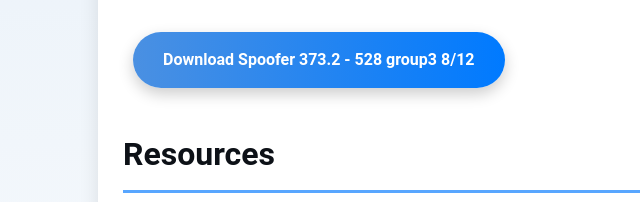
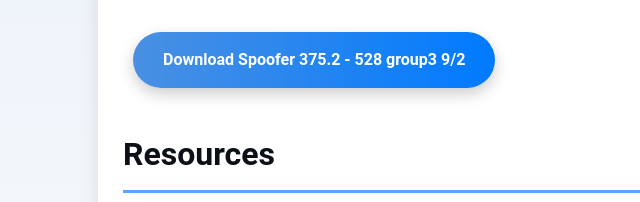
Before and after one commit to pogogg/group3, a plain HTML site: page index.html in a window 1280 px wide. Shown: the part 485-687 px from the top of the page, 37-677 px from the left. Drawn offline with Linux system fonts and the light colour scheme.

Commit message:
Add files via upload

```diff
--- a/index.html
+++ b/index.html
@@ -166,7 +166,7 @@
 
         <section id="download">
             <h2>Download</h2>
-            <a href="https://appbox.me/69hpy93w" class="button">Download Spoofer 373.2 - 528 group3 8/12</a>
+            <a href="https://appbox.me/mtl2em6x" class="button">Download Spoofer 375.2 - 528 group3 9/2</a>
         </section>
 
         <section id="resources">
```
